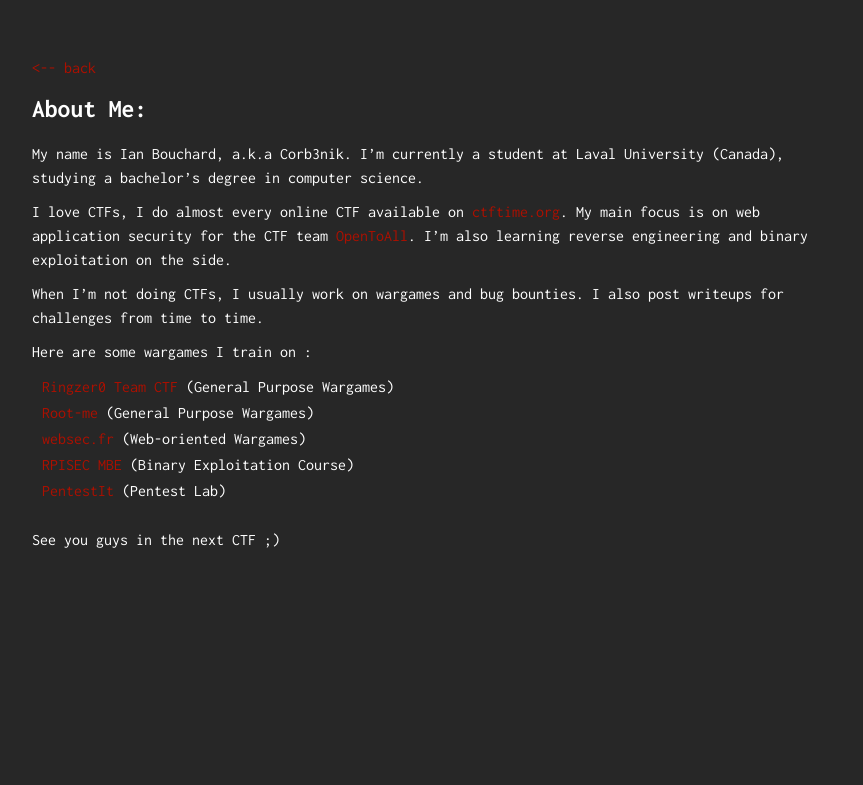
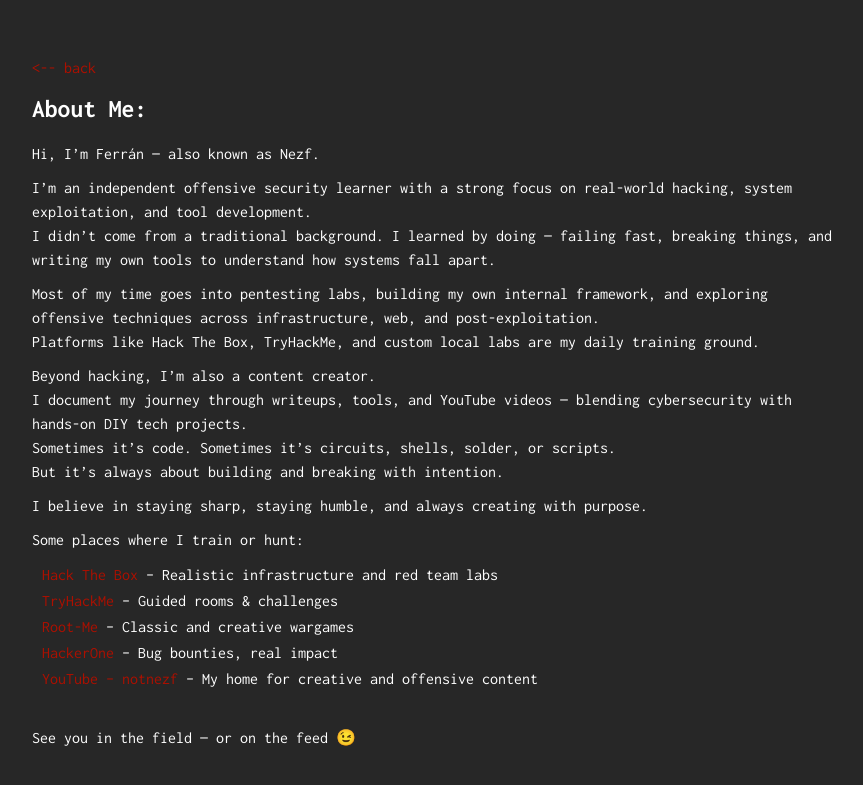
Before and after one commit to Nezf00/Nezf00.github.io, a Jekyll site: the page built from me/index.md, in a window 1280 px wide. Shown: the top 785 px of the page, without its empty margins (208-1071 px from the left). Built offline with Jekyll 4.4.1, drawn with Linux system fonts in a browser that asks for light colours.

Commit message:
Update index.md

```diff
--- a/me/index.md
+++ b/me/index.md
@@ -2,21 +2,28 @@
 layout: about
 ---
 
-My name is Ian Bouchard, a.k.a Corb3nik. I'm currently a student at Laval University (Canada),
-studying a bachelor's degree in computer science.
+Hi, I'm Ferrán — also known as Nezf.
 
-I love CTFs, I do almost every online CTF available on [ctftime.org](http://ctftime.org). My main focus is on web application security for the CTF team [OpenToAll](https://opentoallctf.github.io/). I'm also learning reverse engineering and
-binary exploitation on the side.
+I'm an independent offensive security learner with a strong focus on real-world hacking, system exploitation, and tool development.
+I didn’t come from a traditional background. I learned by doing — failing fast, breaking things, and writing my own tools to understand how systems fall apart.
 
-When I'm not doing CTFs, I usually work on wargames and bug bounties. I also post writeups for
-challenges from time to time.
+Most of my time goes into pentesting labs, building my own internal framework, and exploring offensive techniques across infrastructure, web, and post-exploitation.
+Platforms like Hack The Box, TryHackMe, and custom local labs are my daily training ground.
 
-Here are some wargames I train on :
-  - [Ringzer0 Team CTF](http://ringzer0team.com) (General Purpose Wargames)
-  - [Root-me](https://www.root-me.org) (General Purpose Wargames)
-  - [websec.fr](https://websec.fr/) (Web-oriented Wargames)
-  - [RPISEC MBE](https://github.com/RPISEC/MBE) (Binary Exploitation Course)
-  - [PentestIt](https://lab.pentestit.ru/) (Pentest Lab)
+Beyond hacking, I'm also a content creator.
+I document my journey through writeups, tools, and YouTube videos — blending cybersecurity with hands-on DIY tech projects.
+Sometimes it's code. Sometimes it's circuits, shells, solder, or scripts.
+But it’s always about building and breaking with intention.
+
+I believe in staying sharp, staying humble, and always creating with purpose.
+
+Some places where I train or hunt:
+- [Hack The Box](https://app.hackthebox.com) – Realistic infrastructure and red team labs
+- [TryHackMe](https://tryhackme.com) – Guided rooms & challenges
+- [Root-Me](https://www.root-me.org) – Classic and creative wargames
+- [HackerOne](https://hackerone.com) – Bug bounties, real impact
+- [YouTube – notnezf](https://www.youtube.com/@notnezf) – My home for creative and offensive content
 
 <br/>
-See you guys in the next CTF ;)
+
+See you in the field — or on the feed 😉
```
